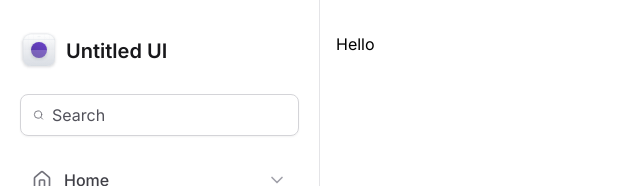
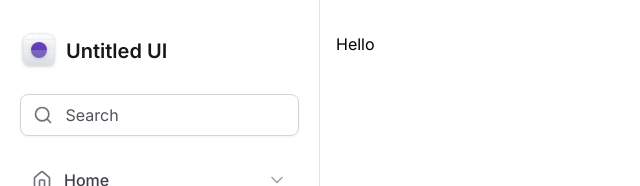
Before and after one commit to jorgedss/tailwind-css, a Next.js app: page / in a window 1280 px wide. Shown: the top 186 px of the page, without its empty margins (0-640 px from the left). Built offline with nearby package versions, Linux system fonts and the light colour scheme.

Commit message:
Pattern de composição

```diff
--- /dev/null
+++ b/src/components/Input.tsx
@@ -0,0 +1,30 @@
+import { ComponentProps } from 'react'
+
+type InputPrefixProps = ComponentProps<'div'>
+
+// InputPrefixProps recebe todas as propriedades de uma div
+
+export function Prefix(props: InputPrefixProps) {
+  return <div {...props}></div>
+}
+
+type InputControlProps = ComponentProps<'input'>
+
+export function Control(props: InputControlProps) {
+  return (
+    <input
+      className="flex-1 border-0 bg-transparent p-0 text-zinc-900 placeholder-zinc-600"
+      {...props}
+    />
+  )
+}
+type InputRootProps = ComponentProps<'div'>
+
+export function Root(props: InputRootProps) {
+  return (
+    <div
+      className="flex w-full items-center gap-2 rounded-lg border border-zinc-300 px-3 py-2 shadow-sm "
+      {...props}
+    />
+  )
+}
--- a/src/components/Sidebar/index.tsx
+++ b/src/components/Sidebar/index.tsx
@@ -14,18 +14,18 @@
 import { NavItem } from './NavItem'
 import { UsedSpaceWidget } from './UsedSpaceWidget'
 import { Profile } from './Profile'
+import * as Input from '../Input'
 
 export function Sidebar() {
   return (
     <aside className="flex flex-col gap-6 border-r  border-zinc-200 px-5 py-8 ">
       <Logo />
-      <div className="flex w-full items-center gap-2 rounded-lg border border-zinc-300 px-3 py-2 shadow-sm ">
-        <Search className="text-zinc-500 h-5 w-5" />
-        <input
-          className="flex-1 border-0 bg-transparent p-0 text-zinc-900 placeholder-zinc-600"
-          placeholder="Search"
-        />
-      </div>
+      <Input.Root>
+        <Input.Prefix>
+          <Search className="text-zinc-500 h-5 w-5" />
+        </Input.Prefix>
+        <Input.Control placeholder=" Search" />
+      </Input.Root>
 
       <nav className="space-y-0.5">
         <NavItem title="Home" icon={Home} />
```
